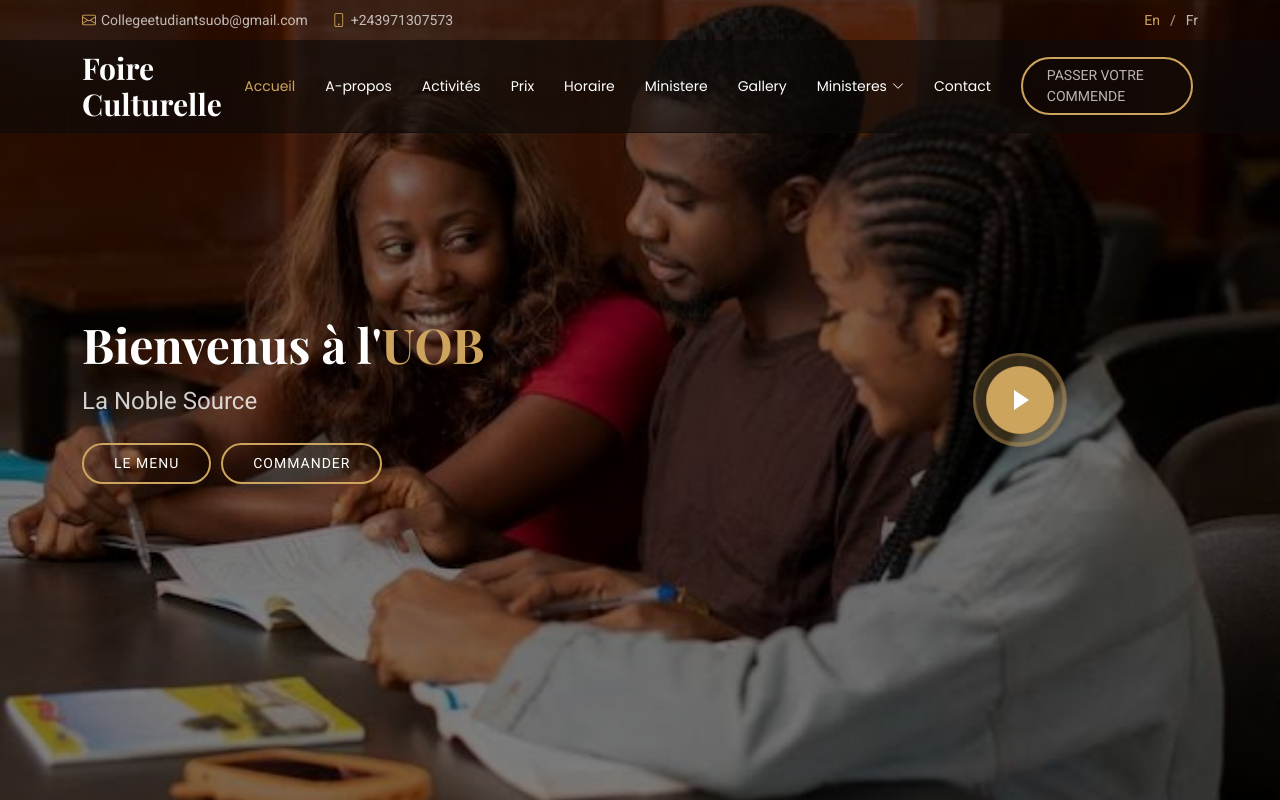
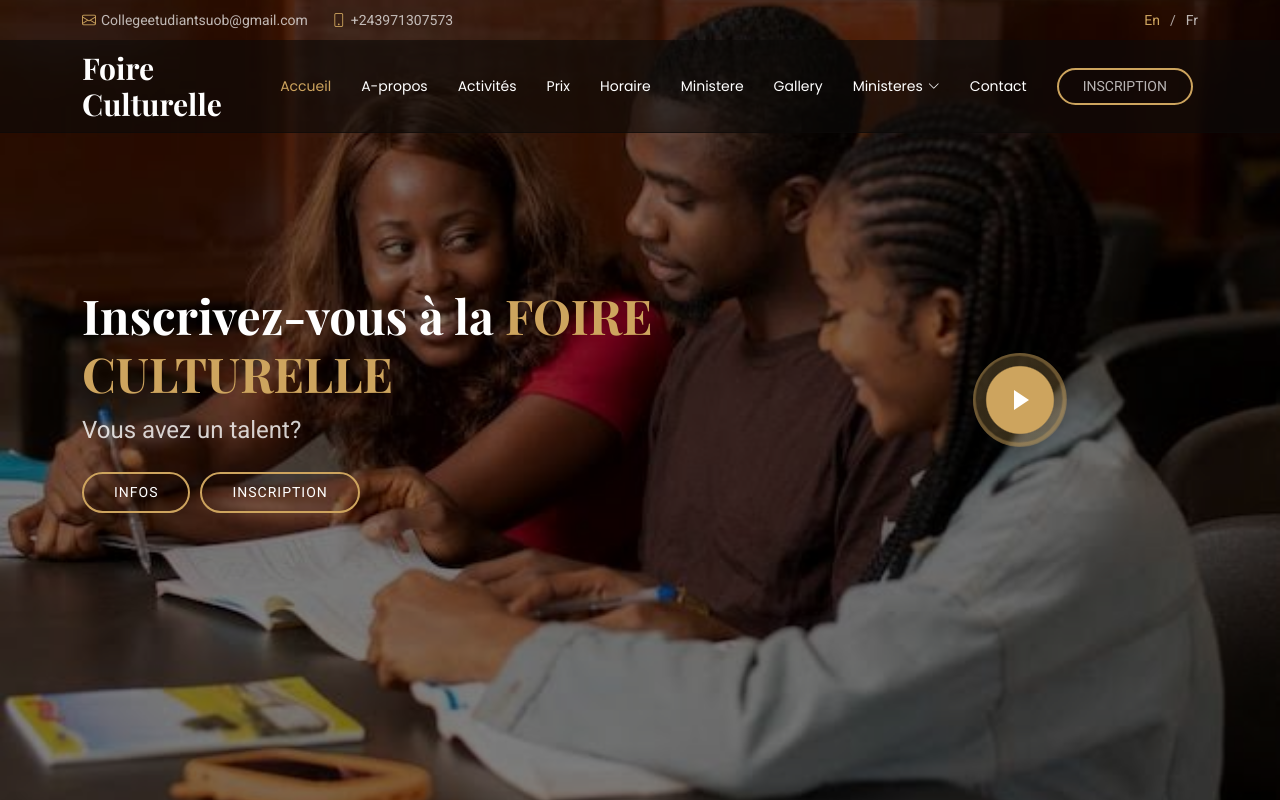
Before and after one commit to CollegeDesEtudiantsUOB/FOIRE-CULTURELLE, a plain HTML site: page index.html in a window 1280 px wide. Shown: the top 800 px of the page. Drawn offline with nearby package versions, Linux system fonts and the light colour scheme; files whose address does not match are found by name; a web font is replaced by a local one.

Commit message:
Update index.html

```diff
--- a/index.html
+++ b/index.html
@@ -98,7 +98,7 @@
           <i class="mobile-nav-toggle d-xl-none bi bi-list"></i>
         </nav>
 
-        <a class="btn-book-a-table d-none d-xl-block" href="#book-a-table">Passer votre commende</a>
+        <a class="btn-book-a-table d-none d-xl-block" href="#book-a-table">INSCRIPTION</a>
 
       </div>
 
@@ -116,11 +116,11 @@
       <div class="container">
         <div class="row">
           <div class="col-lg-8 d-flex flex-column align-items-center align-items-lg-start">
-            <h2 data-aos="fade-up" data-aos-delay="100">Bienvenus à l'<span>UOB</span></h2>
-            <p data-aos="fade-up" data-aos-delay="200">La Noble Source</p>
+            <h2 data-aos="fade-up" data-aos-delay="100">Inscrivez-vous à la <span>FOIRE CULTURELLE</span></h2>
+            <p data-aos="fade-up" data-aos-delay="200">Vous avez un talent?</p>
             <div class="d-flex mt-4" data-aos="fade-up" data-aos-delay="300">
-              <a href="#menu" class="cta-btn">le Menu</a>
-              <a href="#book-a-table" class="cta-btn">commander</a>
+              <a href="#menu" class="cta-btn">Infos</a>
+              <a href="#book-a-table" class="cta-btn">INSCRIPTION</a>
             </div>
           </div>
           <div class="col-lg-4 d-flex align-items-center justify-content-center mt-5 mt-lg-0">
```
